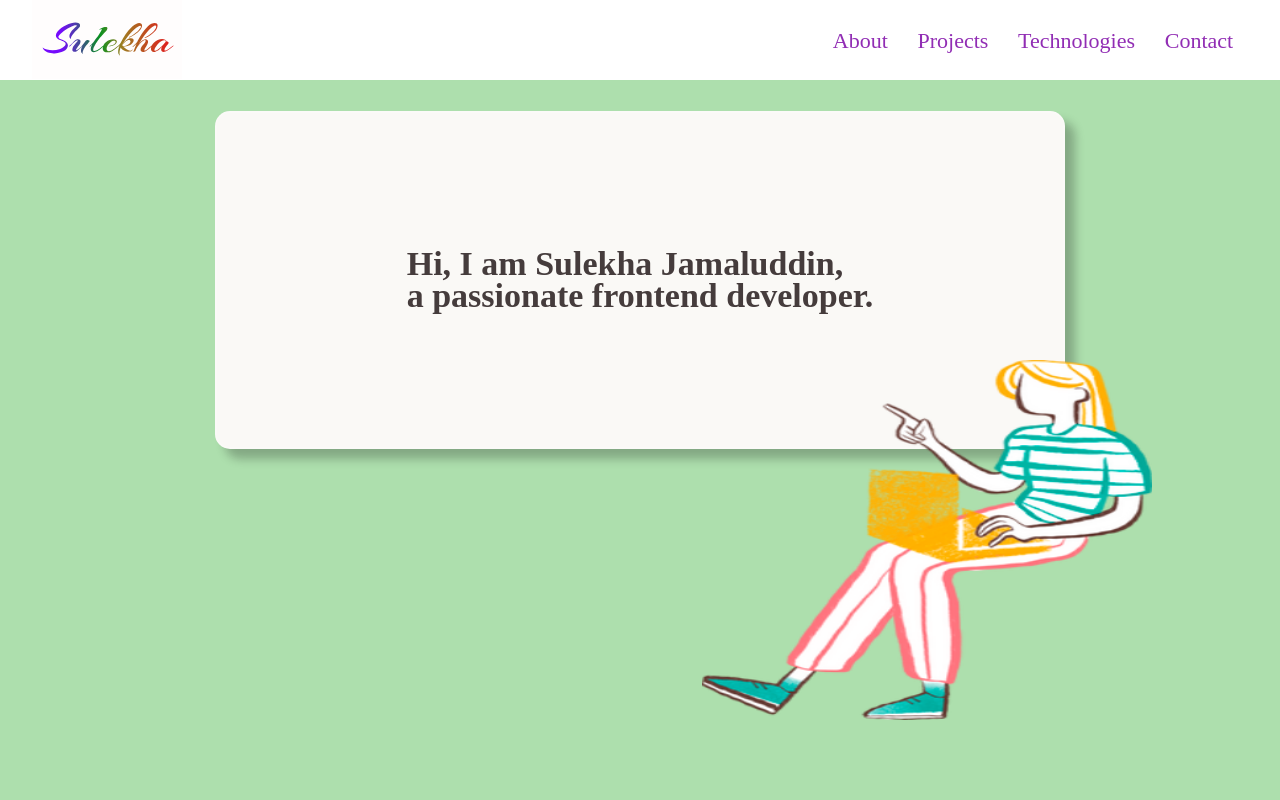
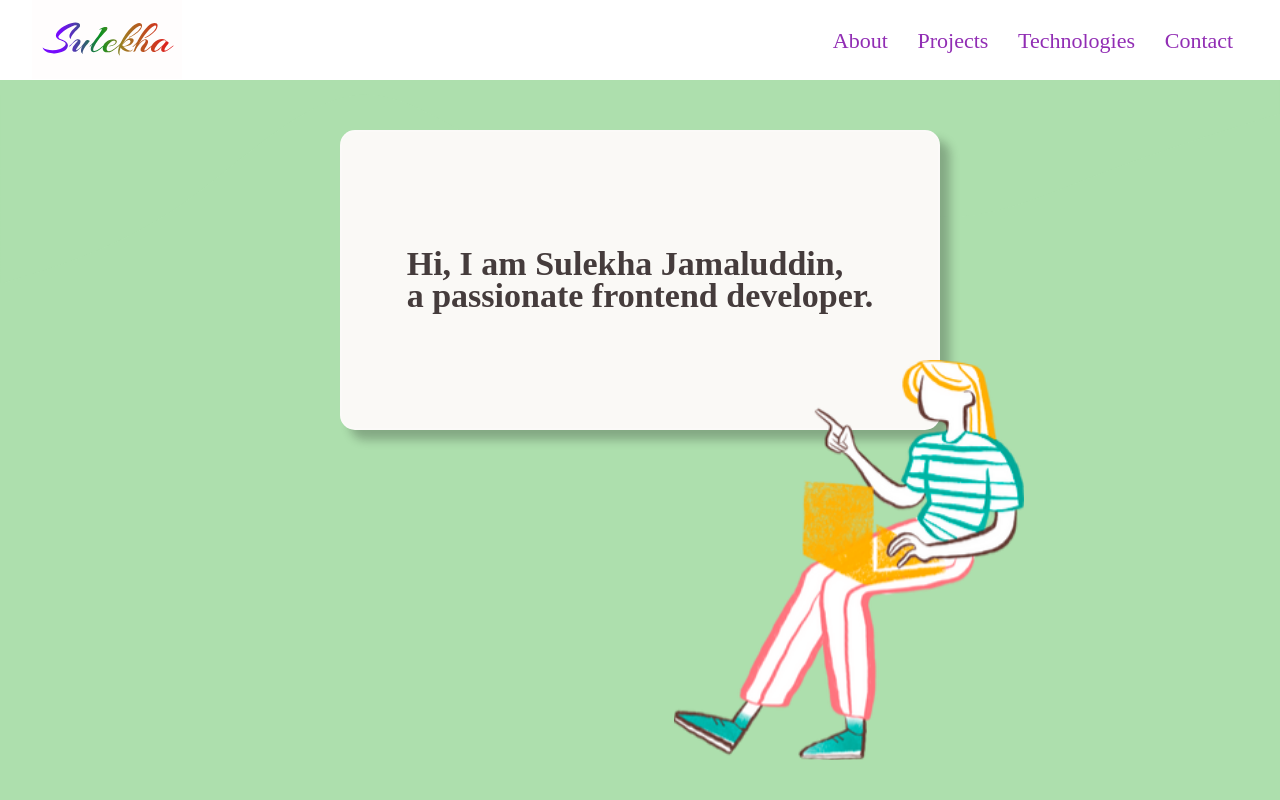
Before and after one commit to sulekhajamaluddin/portfolio, a React (Create React App) app: page / in a window 1280 px wide. Shown: the top 800 px of the page. Built offline with nearby package versions, Linux system fonts and the light colour scheme; a web font is replaced by a local one.

Commit message:
Fix hero

```diff
--- a/src/components/Hero.jsx
+++ b/src/components/Hero.jsx
@@ -4,30 +4,30 @@ import purplecircle from "../assets/purplecircle.png";
 export default function Hero() {
   return (
     <div className="hero">
-      <div className="hero__section-one"></div>
-      <div className="hero__section-two">
-        <img src={greenwaves} alt="A green wavy background" />
+      <div className="green-background">
+        {/*To give the top part moss-green background*/}
       </div>
-      <div className="hero__frame-holder">
-        <div className="hero__frame">
+      <img src={greenwaves} alt="A green wavy background" />
+      <div className="frame-holder">
+        <div className="frame">
           <h1>
             Hi, I am Sulekha Jamaluddin,
             <br /> a passionate frontend developer.
           </h1>
         </div>
         <img
-          className="hero__circle-one"
+          className="purple-circle-big"
           src={purplecircle}
           alt="A purple colored circle"
         />
         <img
-          className="hero__circle-two"
+          className="purple-circle-small"
           src={purplecircle}
           alt="A purple colored circle"
         />
       </div>
       <img
-        className="hero__image"
+        className="hero-image"
         src={heroimage}
         alt="A woman sitting with a laptop"
       />
--- a/src/styles/base/typography.css
+++ b/src/styles/base/typography.css
@@ -21,7 +21,7 @@ p {
   font-size: var(--text-paragraph);
 }
 
-@media screen and (min-width: 375px) and (max-width: 767px) {
+@media screen and (min-width: 375px) and (max-width: 749px) {
   h1 {
     font-size: 22px;
   }
@@ -38,3 +38,13 @@ p {
     font-size: var(--text-paragraph-mobile);
   }
 }
+
+@media screen and (min-width: 750px) and (max-width: 1000px) {
+  h1 {
+    font-size: 28px;
+  }
+
+  p {
+    font-size: var(--text-paragraph-tablet);
+  }
+}
--- a/src/styles/base/variables.css
+++ b/src/styles/base/variables.css
@@ -22,4 +22,5 @@
 :root {
   --text-paragraph: 22px;
   --text-paragraph-mobile: 17px;
+  --text-paragraph-tablet: 20px;
 }
--- a/src/styles/components/Hero.css
+++ b/src/styles/components/Hero.css
@@ -5,17 +5,13 @@
   background-color: var(--color-white-pale);
 }
 
-.hero__section-one {
+.green-background {
   width: 100vw;
   height: 60vh;
   background-color: var(--color-moss-green);
 }
 
-.hero__section-two {
-  width: 100vw;
-}
-
-.hero__frame-holder {
+.hero .frame-holder {
   width: 750px;
   height: 400px;
   position: absolute;
@@ -25,7 +21,7 @@
   z-index: 10;
 }
 
-.hero__frame {
+.hero .frame {
   width: 750px;
   height: 400px;
   background-color: rgba(255, 255, 255, 0.1);
@@ -40,32 +36,28 @@
   top: 50%;
   left: 50%;
   transform: translate(-50%, -50%);
-  z-index: 10;
+  z-index: 20;
 }
 
-.hero__frame h1 {
-  color: var(--color-grey);
-}
-
-.hero__circle-one,
-.hero__circle-two {
+.purple-circle-big,
+.purple-circle-small {
   position: absolute;
   z-index: 5;
 }
 
-.hero__circle-one {
+.purple-circle-big {
   width: 150px;
   height: 150px;
   transform: translate(-75px, 325px);
 }
 
-.hero__circle-two {
+.purple-circle-small {
   width: 80px;
   height: 80px;
   transform: translate(710px, -35px);
 }
 
-.hero__image {
+.hero-image {
   width: 400px;
   height: 450px;
   position: absolute;
@@ -76,12 +68,12 @@
 
 .circle {
   color: transparent;
-  border: 1px solid rgba(255, 255, 255, 0.2);
+  border: 1px solid rgba(255, 255, 255, 0.1);
   border-radius: 50%;
   position: absolute;
   background-color: rgba(255, 255, 255, 0.2);
   backdrop-filter: blur(40px);
-  box-shadow: 0px 0px 1px rgba(10, 10, 10, 0.25);
+  box-shadow: 0px 0px 0.5px rgba(10, 10, 10, 0.25);
 }
 
 .hero__small-circle {
@@ -131,13 +123,13 @@
 
 /*Media queries for iPhone SE, iPhone XR, iPhone 12 Pro, Samsung Galaxy S20 Ultra*/
 
-@media screen and (min-width: 375px) and (max-width: 767px) {
+@media screen and (min-width: 375px) and (max-width: 549px) {
   .hero {
     width: 100vw;
     background-color: var(--color-moss-green);
   }
 
-  .hero__frame-holder {
+  .hero .frame-holder {
     width: 95%;
     height: 60%;
     position: absolute;
@@ -146,13 +138,44 @@
     transform: translate(-50%, -50%);
   }
 
-  .hero__frame {
+  .hero .frame {
     width: 95%;
     height: 60%;
     background-color: var(--color-white-pale);
   }
 
-  .hero__image {
+  .hero-image {
+    width: 295px;
+    height: 45%;
+    position: absolute;
+    right: 10%;
+    bottom: 10%;
+  }
+}
+
+/*Phablets*/
+@media screen and (min-width: 550px) and (max-width: 749px) {
+  .hero {
+    width: 100vw;
+    background-color: var(--color-moss-green);
+  }
+
+  .hero .frame-holder {
+    width: 525px;
+    height: 450px;
+    position: absolute;
+    top: 35%;
+    left: 50%;
+    transform: translate(-50%, -50%);
+  }
+
+  .hero .frame {
+    width: 100%;
+    height: 60%;
+    background-color: var(--color-white-pale);
+  }
+
+  .hero-image {
     width: 295px;
     height: 45%;
     position: absolute;
@@ -165,73 +188,72 @@
 
 /*Ipad Mini, Ipad Air, Surface Pro 7*/
 
-@media screen and (min-width: 768px) and (max-width: 1024px) {
+@media screen and (min-width: 750px) and (max-width: 1000px) {
   .hero {
     width: 100vw;
     background-color: var(--color-moss-green);
   }
 
-  .hero__frame-holder {
-    width: 85%;
-    height: 60%;
+  .hero .frame-holder {
+    width: 550px;
+    height: 450px;
     position: absolute;
     top: 35%;
     left: 50%;
     transform: translate(-50%, -50%);
   }
 
-  .hero__frame {
-    width: 85%;
+  .hero .frame {
+    width: 100%;
     height: 60%;
     background-color: var(--color-white-pale);
   }
 
-  .hero__image {
-    width: 450px;
-    height: 45%;
+  .hero-image {
+    width: 350px;
+    height: 50%;
     position: absolute;
-    right: 10%;
-    bottom: 10%;
+    right: 15%;
+    bottom: 5%;
   }
 }
 
 /*Larger Screens*/
 
-@media screen and (min-width: 1025px) and (max-width: 1280px) {
+@media screen and (min-width: 1001px) and (max-width: 1280px) {
   .hero {
     width: 100vw;
     background-color: var(--color-moss-green);
   }
 
-  .hero__frame-holder {
-    width: 850px;
-    height: 65%;
+  .hero .frame-holder {
+    width: 600px;
+    height: 500px;
     position: absolute;
     top: 35%;
     left: 50%;
     transform: translate(-50%, -50%);
   }
 
-  .hero__frame {
-    width: 850px;
-    height: 65%;
+  .hero .frame {
+    width: 100%;
+    height: 60%;
     background-color: var(--color-white-pale);
   }
 
-  .hero__image {
-    width: 450px;
-    height: 45%;
+  .hero-image {
+    width: 350px;
+    height: 50%;
     position: absolute;
-    right: 10%;
-    bottom: 10%;
+    right: 20%;
+    bottom: 5%;
   }
 }
 
 @media screen and (min-width: 375px) and (max-width: 1280px) {
-  .hero__section-one,
-  .hero__section-two,
-  .hero__circle-one,
-  .hero__circle-two,
+  .green-background,
+  .purple-circle-big,
+  .purple-circle-small,
   .circle,
   .hero__small-circle,
   .hero__medium-circle,
--- a/src/styles/components/Navbar.css
+++ b/src/styles/components/Navbar.css
@@ -46,7 +46,7 @@
 
 /*Media queries for iPhone SE, iPhone XR, iPhone 12 Pro, Samsung Galaxy S20 Ultra*/
 
-@media screen and (min-width: 375px) and (max-width: 767px) {
+@media screen and (min-width: 375px) and (max-width: 749px) {
   .navbar {
     display: none;
   }
@@ -84,3 +84,9 @@
     cursor: pointer;
   }
 }
+
+@media screen and (min-width: 750px) and (max-width: 1000px) {
+  .navbar__links a {
+    font-size: var(--text-paragraph-tablet);
+  }
+}
```
